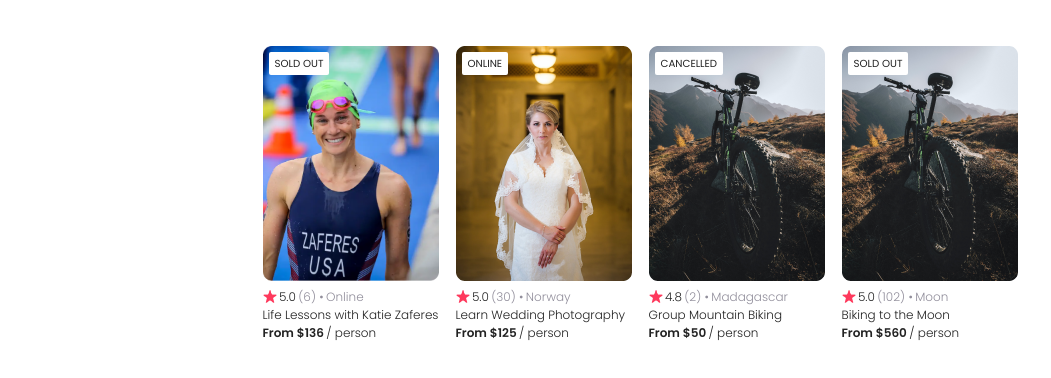
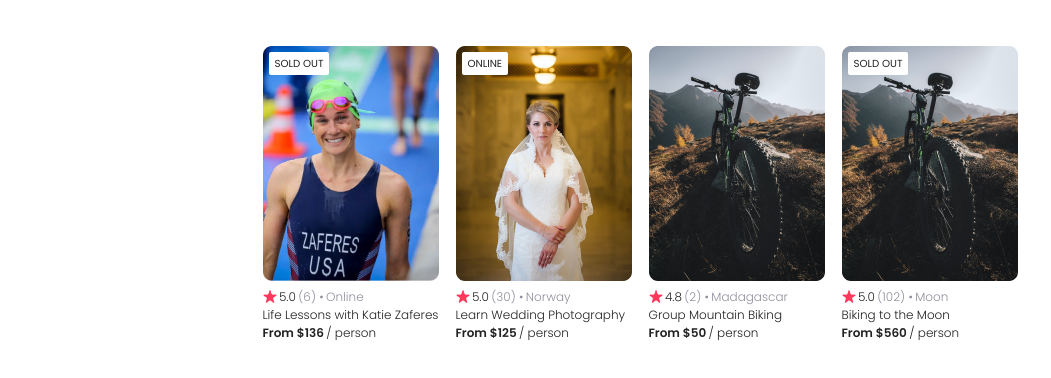
Before and after one commit to junickaquino/reactjs-practice, a React (Create React App) app in the folder airbnb-app/: page / in a window 1280 px wide. Shown: the part 470-848 px from the top of the page, without its empty margins (0-1051 px from the left). Built offline with nearby package versions, Linux system fonts and the light colour scheme.

Commit message:
AirBnb App - Conditional Rendering (Badge)

```diff
--- a/airbnb-app/src/App.js
+++ b/airbnb-app/src/App.js
@@ -8,6 +8,7 @@ function App() {
   const dataCard = data.map((experience) => {
     return (
       <Card
+        key={experience.id}
         img={experience.coverImg}
         status={experience.status}
         rating={experience.stats.rating}
@@ -15,6 +16,7 @@ function App() {
         country={experience.location}
         title={experience.title}
         price={experience.price}
+        openSpots={experience.openSpots}
       />
     );
   });
--- a/airbnb-app/src/components/Card.js
+++ b/airbnb-app/src/components/Card.js
@@ -4,11 +4,22 @@ import "../styles/Card.css";
 function Card(props) {
   console.log(props);
 
+  let showBadge = false;
+  if (props.openSpots === 0 || props.status === "Online") {
+    showBadge = true;
+  }
+
   return (
     <div className="card">
-      <div className="card--status">
+      {/* <div className="card--status">
         <p className="status--text">{props.status}</p>
-      </div>
+      </div> */}
+
+      {showBadge && (
+        <div className="card--status">
+          <p className="status--text">{props.status}</p>
+        </div>
+      )}
 
       <img className="card--img" src={`./images/${props.img}`} alt="swimmer" />
 
--- a/airbnb-app/src/data.js
+++ b/airbnb-app/src/data.js
@@ -56,7 +56,7 @@ export default [
       reviewCount: 102,
     },
     location: "Moon",
-    openSpots: 2,
+    openSpots: 0,
     status: "Sold Out",
   },
 ];
```
